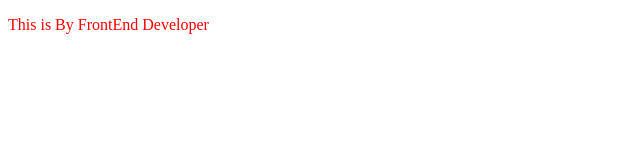
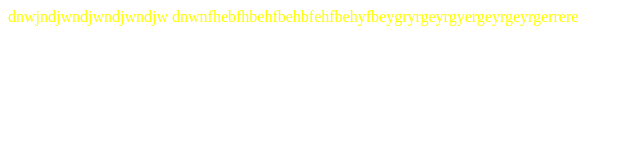
Before and after one commit to amolkedar1996/conflictapp, a plain HTML site: page index.html in a window 1280 px wide. Shown: the whole page, without its empty margins (0-640 px from the left). Drawn offline with Linux system fonts and the light colour scheme.

Commit message:
Update index.html

```diff
--- a/index.html
+++ b/index.html
@@ -5,13 +5,14 @@
     <meta name="viewport" content="width=device-width, initial-scale=1.0">
     <title>Index File </title>
     <style type="text/css">
-        p{
-            color:red;
-
-        }
+       div{
+           color:yellow;
+       }
     </style>
 </head>
 <body>
-    <p>This is By FrontEnd Developer</p>
+    <div>
+        dnwjndjwndjwndjwndjw dnwnfhebfhbehfbehbfehfbehyfbeygryrgeyrgyergeyrgeyrgerrere
+    </div>
 </body>
 </html>
```
